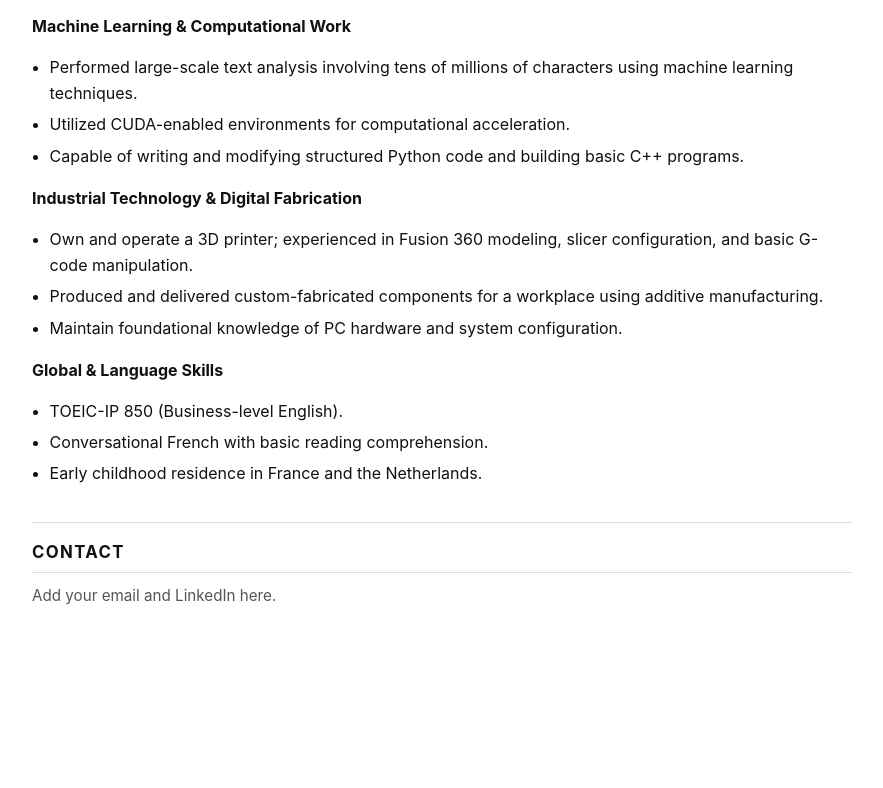
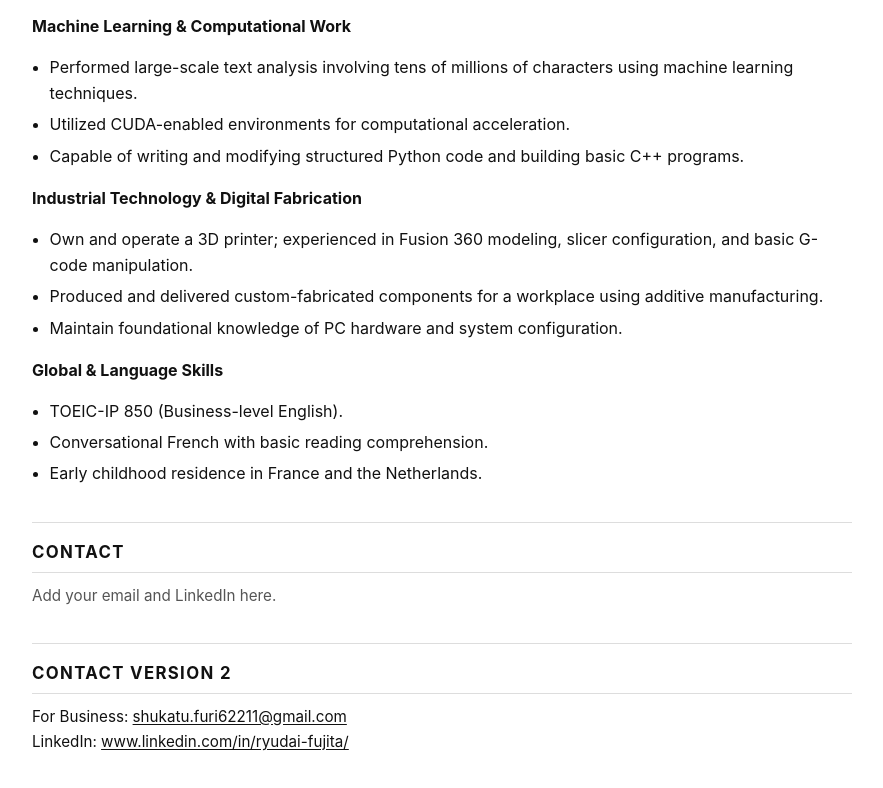
Before and after one commit to Raw-rubber/ryudai-fujita, a plain HTML site: page index.html in a window 1280 px wide. Shown: the part 605-1393 px from the top of the page, without its empty margins (198-1081 px from the left). Before the commit the page ends 1269 px from the top, so only its background shows below. Drawn offline with Linux system fonts and the light colour scheme.

Commit message:
Add contact section with email and LinkedIn links
added a test version of contact section

```diff
--- a/index.html
+++ b/index.html
@@ -95,5 +95,21 @@
       -->
     </p>
   </section>
+
+  <section class="footer" id="contact">
+    <h2>Contact version 2</h2>
+    <p>
+      For Business:
+      <a href="mailto:shukatu.furi62211@gmail.com">
+        shukatu.furi62211@gmail.com
+      </a>
+      <br />
+      LinkedIn:
+      <a href="https://www.linkedin.com/in/ryudai-fujita/" target="_blank">
+        www.linkedin.com/in/ryudai-fujita/
+      </a>
+    </p>
+  </section>
+
 </body>
 </html>
```
